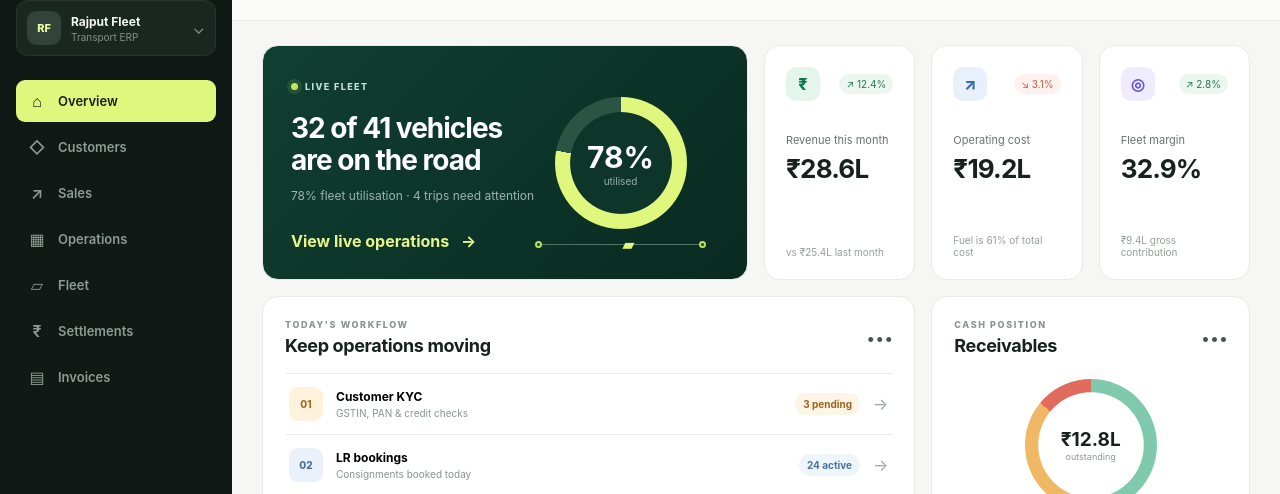
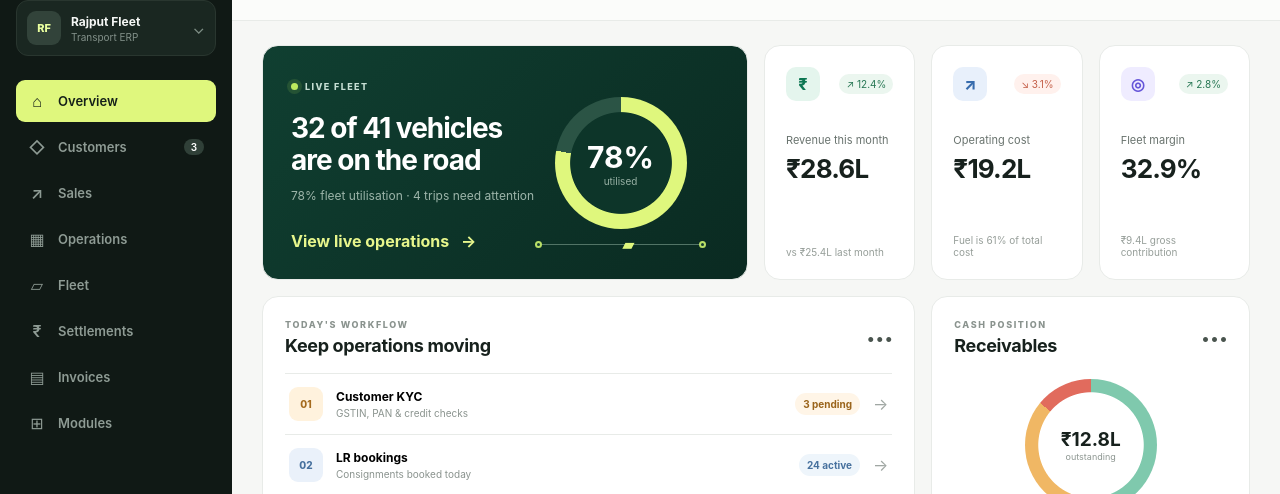
Before and after one commit to lakshya796/fms, a Next.js app: page / in a window 1280 px wide. Shown: the part 79-573 px from the top of the page. Built offline with nearby package versions, Linux system fonts and the light colour scheme.

Commit message:
Add interactive fleet ERP module screens

```diff
--- a/app/page.tsx
+++ b/app/page.tsx
@@ -2,8 +2,8 @@
 
 import { useState } from "react";
 
-const nav = ["Overview", "Customers", "Sales", "Operations", "Fleet", "Settlements", "Invoices"];
-const icons = ["⌂", "◇", "↗", "▦", "▱", "₹", "▤"];
+const nav = ["Overview", "Customers", "Sales", "Operations", "Fleet", "Settlements", "Invoices", "Modules"];
+const icons = ["⌂", "◇", "↗", "▦", "▱", "₹", "▤", "⊞"];
 
 const trips = [
   { id: "TRP-2841", route: "Mumbai → Pune", truck: "MH 04 JU 9182", driver: "Ramesh Yadav", status: "In transit", eta: "Today, 16:40", revenue: "₹42,800" },
@@ -18,6 +18,80 @@ const workflows = [
   { name: "Trip sheets", detail: "Ready for dispatch", value: "8 ready", accent: "violet" },
   { name: "Driver settlements", detail: "Advances & trip expenses", value: "₹1.84L due", accent: "green" },
 ];
+
+const modules = {
+  Customers: {
+    eyebrow: "CUSTOMER MASTER", title: "Customers & KYC", action: "+ Add customer",
+    stats: [["Active customers", "128", "+8 this month"], ["KYC pending", "3", "Needs attention"], ["Credit exposure", "₹18.4L", "Across 11 customers"]],
+    columns: ["Customer", "GSTIN", "Credit limit", "Outstanding", "KYC status"],
+    rows: [["Tata Consumer Products", "27AAACT2727Q1ZW", "₹8.0L", "₹2.4L", "Verified"], ["Asian Paints Ltd", "27AAACA3622K1ZV", "₹5.0L", "₹1.1L", "Verified"], ["V-Guard Industries", "32AAACV8098A1ZP", "₹3.5L", "₹84,000", "Pending"], ["Havells India", "07AAACH0351E1Z1", "₹6.0L", "₹0", "Verified"]]
+  },
+  Sales: {
+    eyebrow: "SALES PIPELINE", title: "Quotes & contracts", action: "+ New quotation",
+    stats: [["Open quotations", "16", "Worth ₹12.8L"], ["Won this month", "₹8.6L", "72% conversion"], ["Rate contracts", "24", "5 expiring soon"]],
+    columns: ["Quote", "Customer", "Lane", "Freight", "Stage"],
+    rows: [["QTN-1084", "Tata Consumer", "Mumbai → Pune", "₹42,800", "Negotiation"], ["QTN-1081", "Asian Paints", "Delhi → Jaipur", "₹36,250", "Accepted"], ["QTN-1079", "V-Guard", "Bengaluru → Chennai", "₹51,400", "Sent"], ["QTN-1076", "Havells India", "Gurugram → Lucknow", "₹64,200", "Draft"]]
+  },
+  Operations: {
+    eyebrow: "TRANSPORT OPERATIONS", title: "LR, manifests & trips", action: "+ Book LR",
+    stats: [["LRs today", "24", "18 dispatched"], ["Active trips", "32", "4 need attention"], ["POD pending", "7", "₹3.2L billable"]],
+    columns: ["LR number", "Consignor → Consignee", "Trip sheet", "Vehicle", "Status"],
+    rows: [["LR-240831", "Tata Consumer → D-Mart Pune", "TS-2841", "MH 04 JU 9182", "In transit"], ["LR-240829", "Asian Paints → Jaipur Depot", "TS-2839", "HR 55 AN 4021", "Loading"], ["LR-240826", "V-Guard → Chennai DC", "TS-2834", "KA 51 MN 6814", "Delayed"], ["LR-240822", "Havells → Lucknow Hub", "TS-2831", "UP 32 KL 1098", "Delivered"]]
+  },
+  Fleet: {
+    eyebrow: "OWN FLEET", title: "Vehicles & trip costing", action: "+ Add vehicle",
+    stats: [["Fleet size", "41", "32 on road"], ["Cost per km", "₹28.40", "↓ ₹1.20 vs July"], ["Maintenance due", "5", "2 critical"]],
+    columns: ["Vehicle", "Type", "Driver", "Month running", "Cost / km"],
+    rows: [["MH 04 JU 9182", "32 ft MXL", "Ramesh Yadav", "6,842 km", "₹27.80"], ["HR 55 AN 4021", "22 ft SXL", "Sandeep Kumar", "5,106 km", "₹29.10"], ["KA 51 MN 6814", "32 ft MXL", "Vijay Raj", "7,214 km", "₹28.60"], ["GJ 01 KT 7730", "20 ft", "Irfan Sheikh", "4,832 km", "₹26.90"]]
+  },
+  Settlements: {
+    eyebrow: "DRIVER ACCOUNTS", title: "Driver settlements", action: "+ New settlement",
+    stats: [["Pending settlement", "₹1.84L", "Across 8 drivers"], ["Trip advances", "₹96,000", "11 open advances"], ["Settled this month", "₹7.2L", "42 settlements"]],
+    columns: ["Driver", "Trip sheet", "Advance", "Expenses", "Net payable"],
+    rows: [["Ramesh Yadav", "TS-2841", "₹12,000", "₹18,450", "₹6,450 due"], ["Sandeep Kumar", "TS-2839", "₹10,000", "₹9,240", "₹760 recover"], ["Vijay Raj", "TS-2834", "₹15,000", "₹21,180", "₹6,180 due"], ["Irfan Sheikh", "TS-2836", "₹8,000", "₹11,620", "₹3,620 due"]]
+  },
+  Invoices: {
+    eyebrow: "BILLING & COLLECTIONS", title: "Customer invoices", action: "+ Generate invoice",
+    stats: [["Unbilled trips", "₹3.2L", "7 PODs received"], ["Outstanding", "₹12.8L", "₹5.6L overdue"], ["Collected this month", "₹18.6L", "92% of target"]],
+    columns: ["Invoice", "Customer", "Invoice date", "Amount", "Payment status"],
+    rows: [["INV-2026-0842", "Tata Consumer", "02 Aug 2026", "₹2,48,600", "Payment due"], ["INV-2026-0838", "Asian Paints", "30 Jul 2026", "₹1,86,250", "Paid"], ["INV-2026-0831", "V-Guard", "26 Jul 2026", "₹3,12,400", "Overdue"], ["INV-2026-0824", "Havells India", "18 Jul 2026", "₹2,74,800", "Part paid"]]
+  }
+} as const;
+
+const featureGroups = [
+  ["01", "Transport operations", "Consignments, job slips, dispatch, LR/bilty, ePOD, arrivals, routes, allocation, tracking, alerts and trip closure"],
+  ["02", "Freight & billing", "Freight calculation, bills, debit/credit notes, detention, tolls, penalties, contracts and profitability"],
+  ["03", "Collections", "Payment links, partial and multi-bill payments, TDS, disputes, reconciliation and outstanding tracking"],
+  ["04", "Settlements", "Vendor, driver and transporter settlements, vouchers, approvals and reconciliation"],
+  ["05", "Fleet payments — FPAY", "Bulk payouts, UPI, NEFT, RTGS, approval workflows, receipts and complete audit trails"],
+  ["06", "Fleet maintenance", "Work orders, preventive service, breakdowns, tyres, batteries, spares, downtime and maintenance cost"],
+  ["07", "Fleet master data", "Vehicle, driver, vendor, customer, route and asset masters with availability and utilisation"],
+  ["08", "Financial management", "Trip, route, fleet and asset P&L with revenue, expense, cost-centre and ledger visibility"],
+  ["09", "Accounting integrations", "Tally, Zoho Books, APIs and automatic accounting synchronisation"],
+  ["10", "Reports & analytics", "40+ reports, scheduled reports, dashboards, KPIs and custom analytics"],
+  ["11", "Compliance", "Vehicle and driver documents, reminders, expiry alerts and audit-ready records"],
+  ["12", "Digital documentation", "ePOD, digital LR, bilty, photos, signatures, geo-tags, timestamps and cloud archive"],
+  ["13", "Workflow automation", "AI agents for operations, collections, reconciliation, settlements and payment matching"],
+  ["14", "Integrations", "150+ connections including SAP, Oracle, ULIP, OEM telematics, gateways and open APIs"],
+  ["15", "Business intelligence", "Real-time profitability, revenue visibility, leakage detection and operational dashboards"],
+];
+
+function FeatureHub({ onAction }: { onAction: (message: string) => void }) {
+  return <div className="module-page feature-page"><div className="module-title"><div><p className="eyebrow">COMPLETE TRANSPORT ERP</p><h2>One platform. Every fleet workflow.</h2><p>High-level capability map for modern Indian fleet owners and transporters.</p></div><button className="primary module-action" onClick={() => onAction("Capability brief exported")}>⇩ Export brief</button></div><div className="feature-grid">{featureGroups.map(group => <button className="feature-card" key={group[0]} onClick={() => onAction(`${group[1]} module opened`)}><span>{group[0]}</span><div><strong>{group[1]}</strong><p>{group[2]}</p></div><b>→</b></button>)}</div></div>;
+}
+
+function ModuleView({ name, onAction }: { name: Exclude<keyof typeof modules, "Overview">; onAction: (message: string) => void }) {
+  const data = modules[name];
+  const [query, setQuery] = useState("");
+  const visibleRows = data.rows.filter(row => row.join(" ").toLowerCase().includes(query.toLowerCase()));
+  return <div className="module-page">
+    <div className="module-title"><div><p className="eyebrow">{data.eyebrow}</p><h2>{data.title}</h2><p>Manage every step from one operational workspace.</p></div><button className="primary module-action" onClick={() => onAction(`${data.action.replace("+ ", "")} opened`)}>{data.action}</button></div>
+    <div className="module-stats">{data.stats.map(stat => <div className="module-stat" key={stat[0]}><span>{stat[0]}</span><strong>{stat[1]}</strong><small>{stat[2]}</small></div>)}</div>
+    <section className="module-table-card"><div className="module-toolbar"><div><strong>All {name.toLowerCase()}</strong><span>{visibleRows.length} records</span></div><div className="toolbar-actions"><input aria-label={`Search ${name}`} placeholder={`Search ${name.toLowerCase()}...`} value={query} onChange={e => setQuery(e.target.value)} /><button onClick={() => onAction("Filters applied")}>☷ Filter</button><button onClick={() => onAction("Report exported")}>⇩ Export</button></div></div>
+      <div className="table-wrap"><table><thead><tr>{data.columns.map(col => <th key={col}>{col}</th>)}<th>Action</th></tr></thead><tbody>{visibleRows.map((row, i) => <tr key={row[0]}>{row.map((cell, j) => <td key={cell}>{j === 0 ? <strong>{cell}</strong> : j === row.length - 1 ? <span className={`status ${cell.toLowerCase().replaceAll(" ", "-")}`}>{cell}</span> : cell}</td>)}<td><button className="row-action" onClick={() => onAction(`${row[0]} opened`)}>View →</button></td></tr>)}</tbody></table></div>
+    </section>
+  </div>;
+}
 
 export default function Home() {
   const [active, setActive] = useState("Overview");
@@ -37,7 +111,7 @@ export default function Home() {
           {nav.map((item, i) => (
             <button key={item} className={active === item ? "nav-item active" : "nav-item"} onClick={() => { setActive(item); show(`${item} view selected`); }}>
               <span className="nav-icon">{icons[i]}</span>{item}
-              {item === "Customer" && <span className="badge">3</span>}
+              {item === "Customers" && <span className="badge">3</span>}
             </button>
           ))}
         </nav>
@@ -53,7 +127,7 @@ export default function Home() {
           <div className="top-actions"><button className="icon-button" aria-label="Search">⌕</button><button className="icon-button notification" aria-label="Notifications">♢</button><button className="primary" onClick={() => show("New LR booking opened")}>＋ New LR booking</button></div>
         </header>
 
-        <div className="page-grid">
+        {active === "Overview" ? <div className="page-grid">
           <section className="hero-card">
             <div><span className="live-pill"><i /> LIVE FLEET</span><h2>32 of 41 vehicles<br />are on the road</h2><p>78% fleet utilisation · 4 trips need attention</p><button className="text-button" onClick={() => show("Live operations opened")}>View live operations <span>→</span></button></div>
             <div className="fleet-visual" aria-label="Fleet utilisation 78 percent"><div className="ring"><strong>78%</strong><span>utilised</span></div><div className="route-line"><span className="pin one" /><span className="truck">▰</span><span className="pin two" /></div></div>
@@ -79,7 +153,7 @@ export default function Home() {
             <div className="section-heading"><div><p className="eyebrow">ACTIVE MOVEMENT</p><h2>Recent trips</h2></div><button className="link-button" onClick={() => show("All trips opened")}>View all trips →</button></div>
             <div className="table-wrap"><table><thead><tr><th>Trip & route</th><th>Vehicle</th><th>Driver</th><th>Status</th><th>ETA / POD</th><th>Revenue</th></tr></thead><tbody>{trips.map(t => <tr key={t.id}><td><strong>{t.id}</strong><small>{t.route}</small></td><td>{t.truck}</td><td>{t.driver}</td><td><span className={`status ${t.status.toLowerCase().replace(" ","-")}`}>{t.status}</span></td><td>{t.eta}</td><td><strong>{t.revenue}</strong></td></tr>)}</tbody></table></div>
           </section>
-        </div>
+        </div> : active === "Modules" ? <FeatureHub onAction={show} /> : <ModuleView name={active as keyof typeof modules} onAction={show} />}
       </section>
       {toast && <div className="toast">✓ {toast}</div>}
     </main>
```
